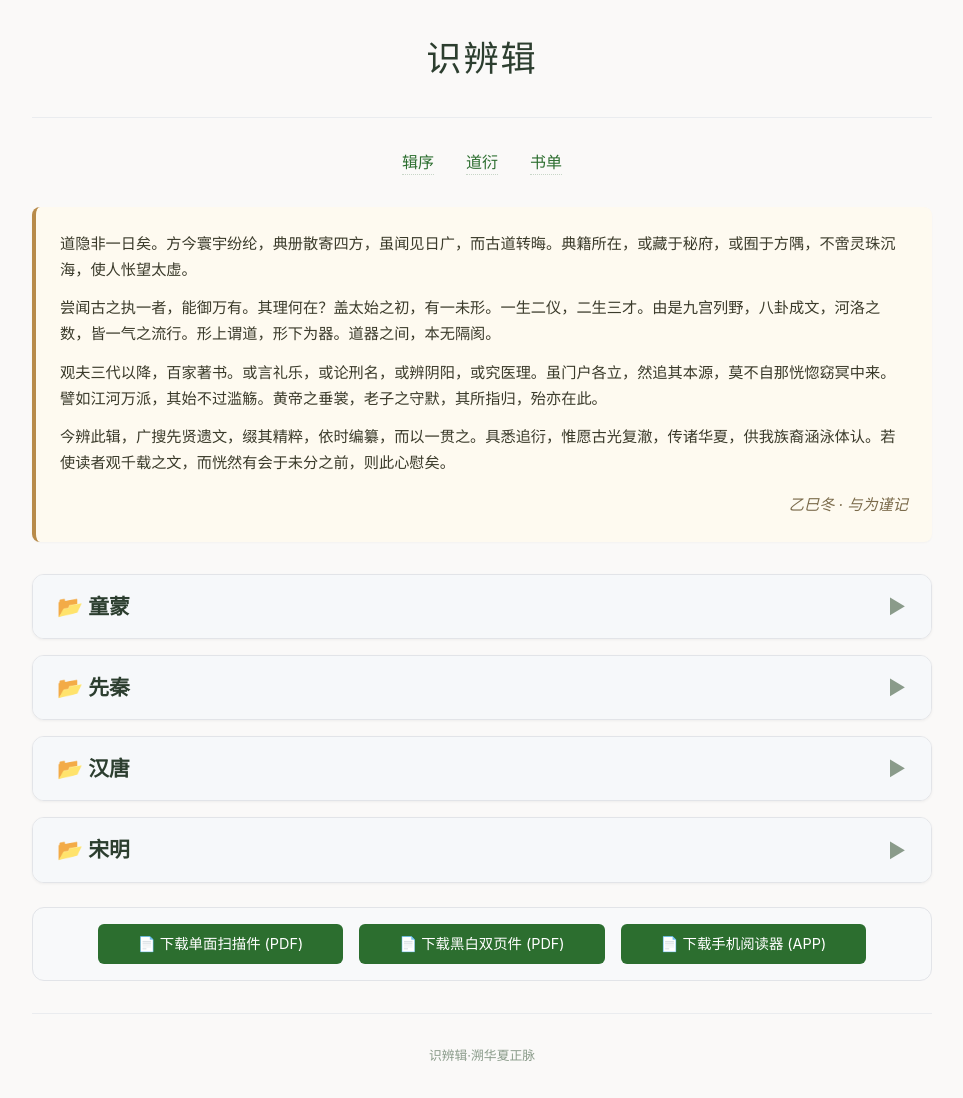
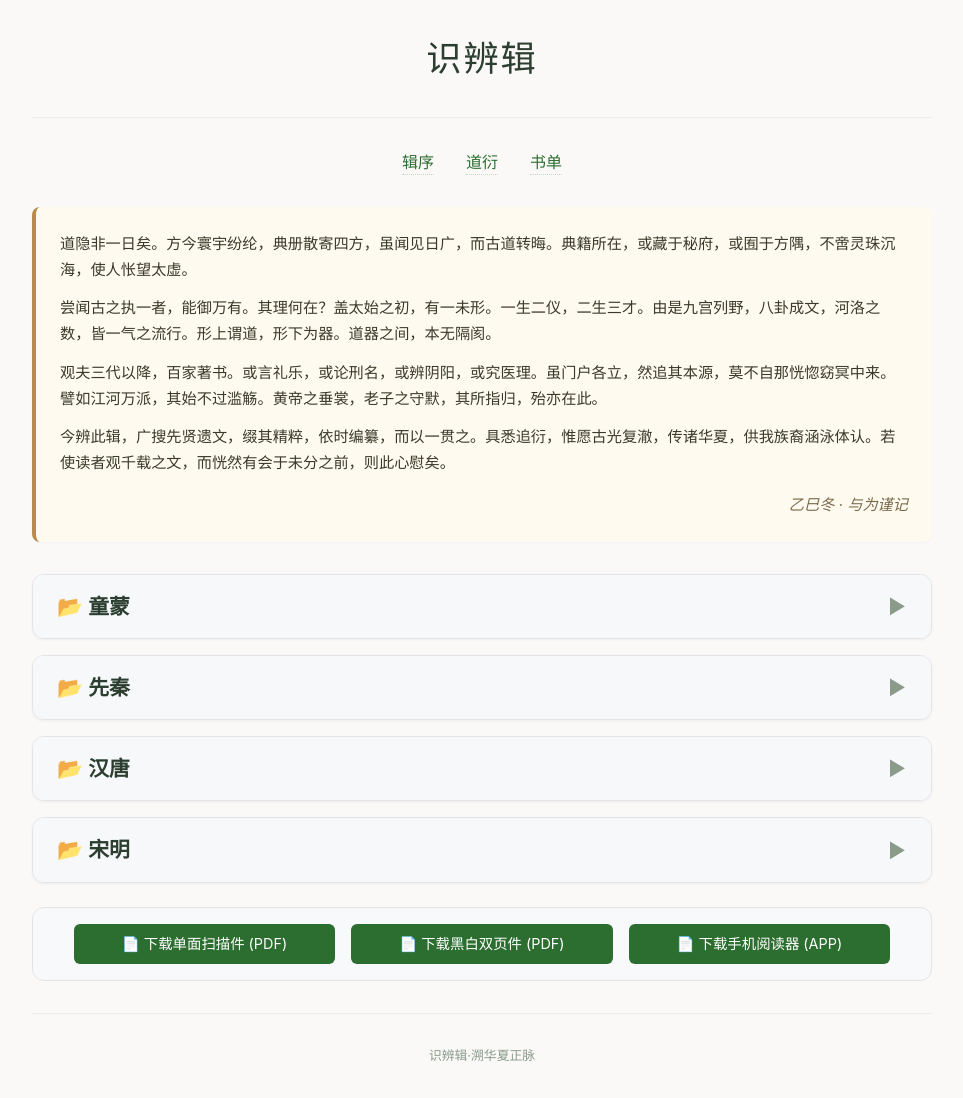
Before and after one commit to chixiao994/chixiao994.github.io, a Jekyll site: the page shibianji/index.html, which Jekyll copies as it is, in a window 1280 px wide. Shown: the whole page, without its empty margins (158-1121 px from the left). Built offline with Jekyll 4.4.1, drawn with Linux system fonts in a browser that asks for light colours.

Commit message:
Update index.html

```diff
--- a/shibianji/index.html
+++ b/shibianji/index.html
@@ -177,7 +177,7 @@
             display: inline-block;
             background-color: #2c6e2f;
             color: white;
-            padding: 0.6rem 2.5rem;
+            padding: 0.6rem 3rem;
             border-radius: 6px;
             text-decoration: none;
             border: none;
```
